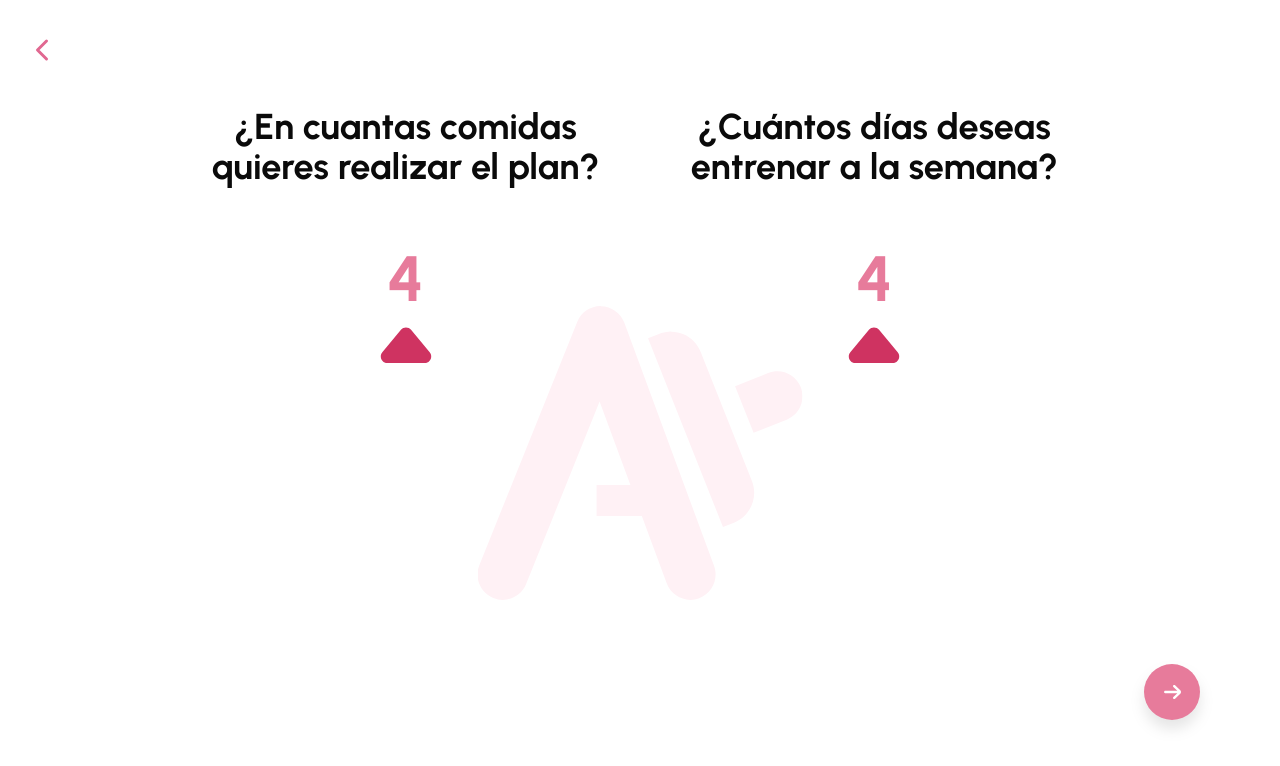
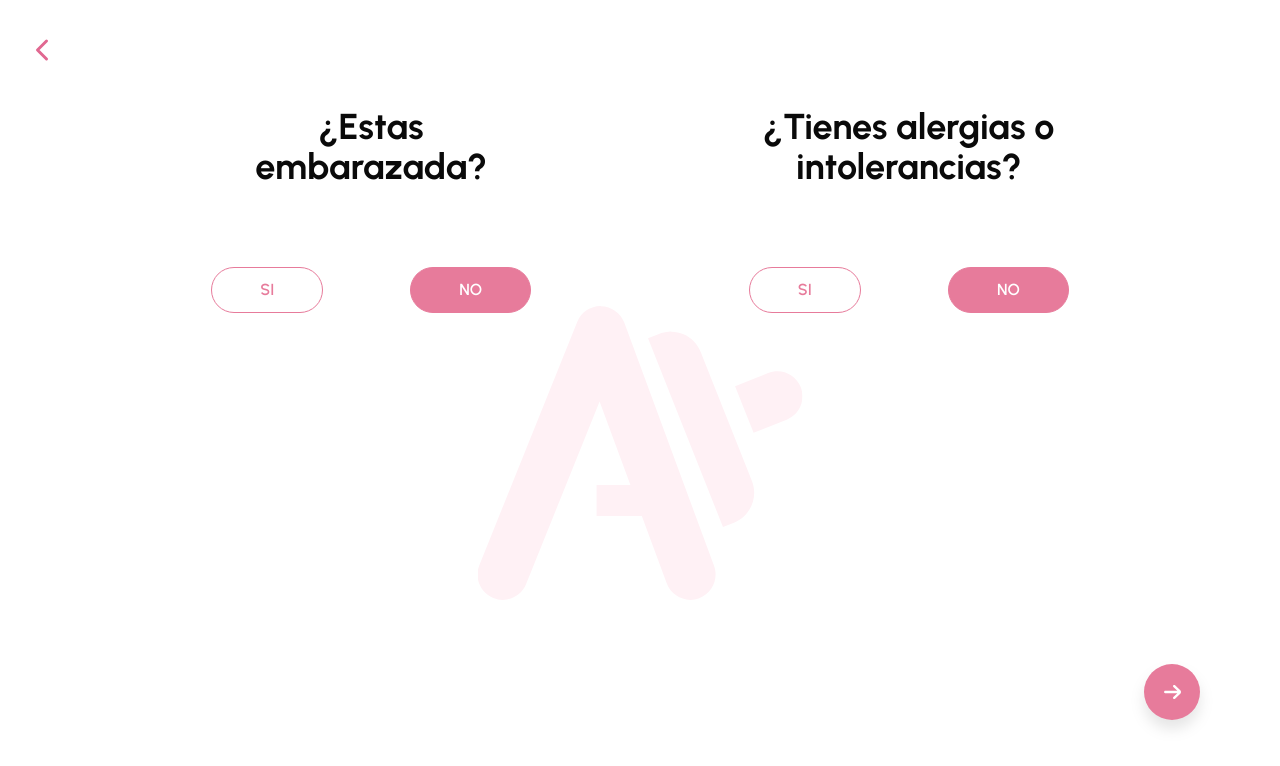
Before and after one commit to Webgenius0/albita-fit-frontend, a React (Vite) app: page /start-test in a window 1280 px wide. Shown: the top 766 px of the page. Built offline with nearby package versions, Linux system fonts and the light colour scheme.

Commit message:
test slide five completed

```diff
--- /dev/null
+++ b/src/components/test-area/QuickInput.tsx
@@ -0,0 +1,24 @@
+import CommonTitle from "../common/CommonTitle";
+import TestInput from "./TestInput";
+
+type PropTypes = {
+  title?: string;
+  placeholder?: string;
+  dataKey: string;
+};
+
+const QuickInput = ({
+  title = "Cuentanos más sobre eso",
+  placeholder = "Respuesta",
+  dataKey,
+}: PropTypes) => {
+  return (
+    <div className="space-y-20 text-center">
+      <CommonTitle textBold> {title} </CommonTitle>
+
+      <TestInput type="text" storeKey={dataKey} placeholder={placeholder} />
+    </div>
+  );
+};
+
+export default QuickInput;
--- /dev/null
+++ b/src/components/test-area/QuickQuestion.tsx
@@ -0,0 +1,49 @@
+import { SetStateAction, useEffect, useState } from "react";
+import CommonTitle from "../common/CommonTitle";
+
+type PropTypes = {
+  title: string;
+  defaultValue?: string;
+  setValue: React.Dispatch<SetStateAction<string | null>>;
+};
+
+const  QuickQuestion = ({ title, defaultValue = "no", setValue }: PropTypes) => {
+  const [selectedAns, setSelectedAns] = useState<string | null>(defaultValue);
+
+  const ansValues = [
+    {
+      text: "SI",
+      value: "yes",
+    },
+    {
+      text: "NO",
+      value: "no",
+    },
+  ];
+
+  useEffect(() => {
+    setValue(selectedAns);
+
+    // eslint-disable-next-line
+  }, [selectedAns]);
+
+  return (
+    <div className="space-y-20 text-center">
+      <CommonTitle textBold> {title} </CommonTitle>
+
+      <div className="flex items-center justify-between gap-11">
+        {ansValues.map((item, index) => (
+          <button
+            className={`${selectedAns === item.value ? `bg-primary-pink text-white` : `text-primary-pink bg-transparent`} border-primary-pink cursor-pointer rounded-[32px] border px-12 py-2.5 font-semibold`}
+            onClick={() => setSelectedAns(item.value)}
+            key={index}
+          >
+            {item.text}
+          </button>
+        ))}
+      </div>
+    </div>
+  );
+};
+
+export default QuickQuestion;
--- a/src/components/test-area/TestInput.tsx
+++ b/src/components/test-area/TestInput.tsx
@@ -4,7 +4,7 @@ import { useAppDispatch } from "@/redux/hooks";
 import { setInfo } from "@/redux/features/testSlice";
 
 type PropTypes = {
-  title: string;
+  title?: string;
   type: React.HTMLInputTypeAttribute;
   placeholder?: string;
   storeKey: string;
@@ -26,7 +26,7 @@ const TestInput = ({ title, type, placeholder, storeKey }: PropTypes) => {
 
   return (
     <div className="w-full space-y-14">
-      <CommonTitle textBold>{title}</CommonTitle>
+      {title && <CommonTitle textBold>{title}</CommonTitle>}
 
       <input
         onChange={handleOnchange}
--- /dev/null
+++ b/src/components/test-area/slides/TestSlideFive.tsx
@@ -0,0 +1,54 @@
+import { useState } from "react";
+import CommonSlideWrapper from "../CommonSlideWrapper";
+import QuickQuestion from "../QuickQuestion";
+import CommonButton from "@/components/common/CommonButton";
+import QuickInput from "../QuickInput";
+
+const holderStyle = `max-w-[320px] space-y-20`;
+
+const TestSlideFive = () => {
+  const [pregnancyValue, SetPregnancyValue] = useState<string | null>("no");
+  const [allergyValue, SetAllergyValue] = useState<string | null>("no");
+
+  return (
+    <CommonSlideWrapper>
+      <div className="flex justify-between">
+        <div className={holderStyle}>
+          <QuickQuestion
+            title="¿Estas embarazada?"
+            defaultValue="no"
+            setValue={SetPregnancyValue}
+          />
+
+          {/* information */}
+
+          {pregnancyValue === "yes" && (
+            <div className="flex flex-col items-center gap-6">
+              <p className="text-text-secondary text-3xl font-medium">
+                Si estas embarazada lamentablemente no puedes unirte a la app
+              </p>
+
+              <CommonButton text="Continuar" onlyButton />
+            </div>
+          )}
+        </div>
+        <div className={holderStyle}>
+          <QuickQuestion
+            title="¿Tienes alergias o intolerancias?"
+            setValue={SetAllergyValue}
+          />
+
+          {/* information */}
+
+          {allergyValue === "yes" && (
+            <>
+            <QuickInput  dataKey="dd"  />
+            </>
+          )}
+        </div>
+      </div>
+    </CommonSlideWrapper>
+  );
+};
+
+export default TestSlideFive;
--- a/src/pages/dashboard/TestArea.tsx
+++ b/src/pages/dashboard/TestArea.tsx
@@ -10,10 +10,11 @@ import { ChevronLeft } from "lucide-react";
 import TestSlideTwo from "@/components/test-area/slides/TestSlideTwo";
 import TestSlideThree from "@/components/test-area/slides/TestSlideThree";
 import TestSlideFour from "@/components/test-area/slides/TestSlideFour";
+import TestSlideFive from "@/components/test-area/slides/TestSlideFive";
 
 const TestArea = () => {
   const testSlideHolderRef = useRef<HTMLDivElement | null>(null);
-  const [slideActive, setSlideActive] = useState(3);
+  const [slideActive, setSlideActive] = useState(4);
 
   useEffect(() => {
     if (testSlideHolderRef.current) {
@@ -54,6 +55,7 @@ const TestArea = () => {
             <TestSlideTwo />
             <TestSlideThree />
             <TestSlideFour />
+            <TestSlideFive />
           </div>
 
           {/* background logo */}
```
Also changed, not shown: src/components/test-area/SlidePicker.tsx (line endings or trailing spaces).
